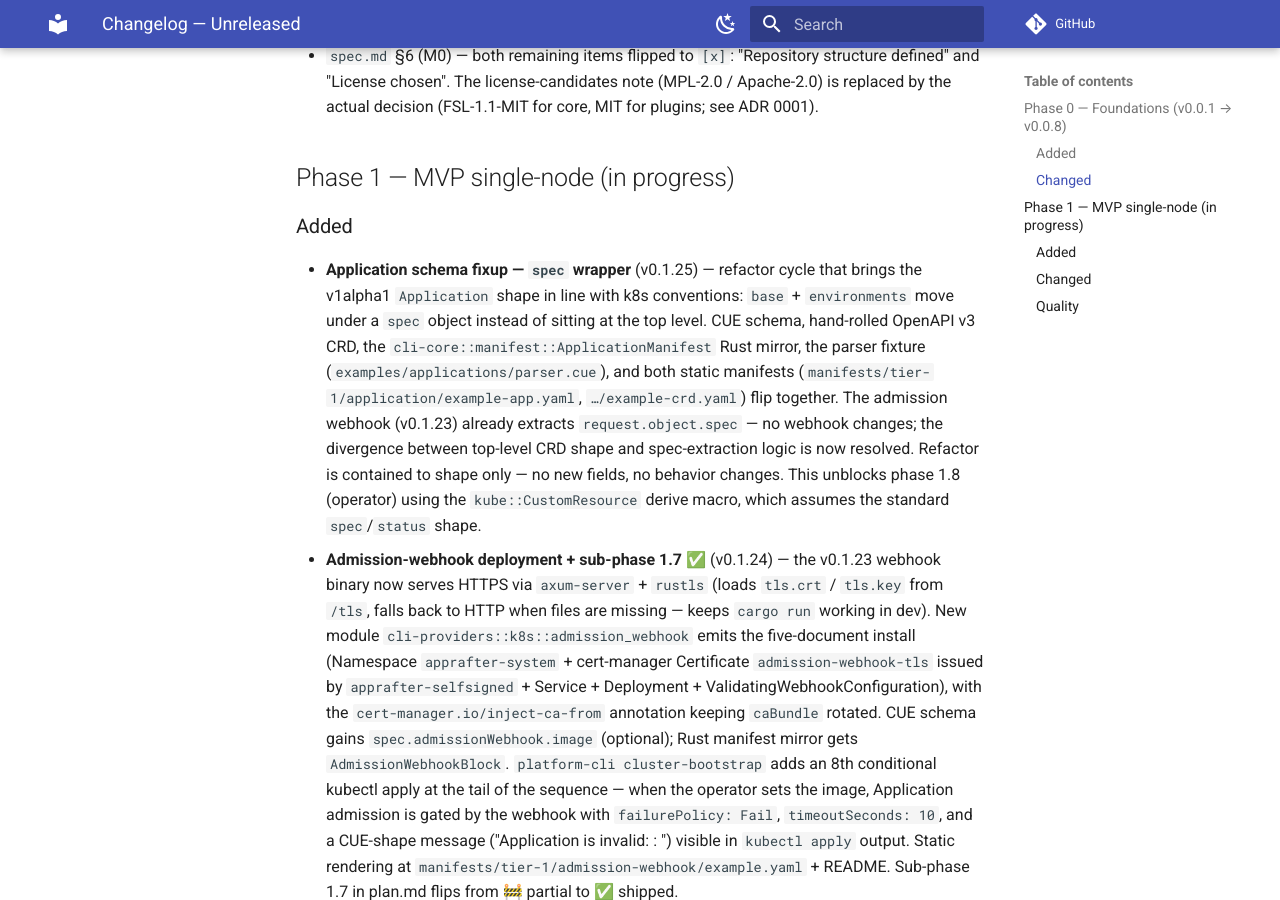
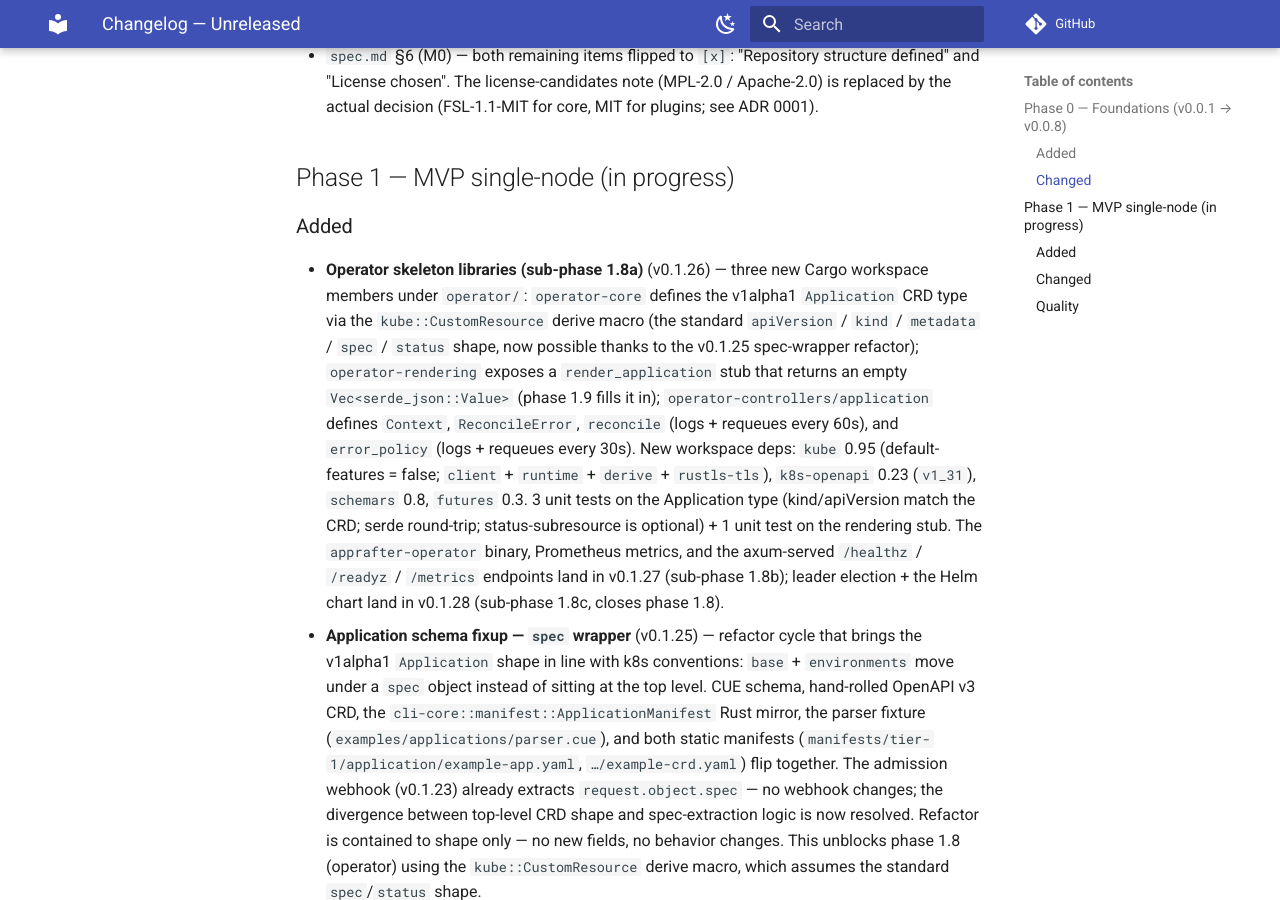
Before and after one commit to AppRafter/apprafter, an MkDocs documentation site: the page built from docs/changelog/UNRELEASED.md, in a window 1280 px wide and 900 px high, scrolled down 1308 px. Built offline with MkDocs 1.6.1 and Material for MkDocs 9.7.7, drawn with Linux system fonts in a browser that asks for light colours; comment, search, counter and statistics services are not loaded.

Commit message:
docs: log operator skeleton libs (sub-phase 1.8a) for v0.1.26

```diff
--- a/docs/changelog/UNRELEASED.md
+++ b/docs/changelog/UNRELEASED.md
@@ -61,6 +61,26 @@ the `0.0.x` series; semver starts at 1.0.
 
 ### Added
 
+- **Operator skeleton libraries (sub-phase 1.8a)** (v0.1.26) —
+  three new Cargo workspace members under `operator/`:
+  `operator-core` defines the v1alpha1 `Application` CRD type via
+  the `kube::CustomResource` derive macro (the standard
+  `apiVersion` / `kind` / `metadata` / `spec` / `status` shape, now
+  possible thanks to the v0.1.25 spec-wrapper refactor);
+  `operator-rendering` exposes a `render_application` stub that
+  returns an empty `Vec<serde_json::Value>` (phase 1.9 fills it in);
+  `operator-controllers/application` defines `Context`,
+  `ReconcileError`, `reconcile` (logs + requeues every 60s), and
+  `error_policy` (logs + requeues every 30s). New workspace deps:
+  `kube` 0.95 (default-features = false; `client` + `runtime` +
+  `derive` + `rustls-tls`), `k8s-openapi` 0.23 (`v1_31`),
+  `schemars` 0.8, `futures` 0.3. 3 unit tests on the Application
+  type (kind/apiVersion match the CRD; serde round-trip;
+  status-subresource is optional) + 1 unit test on the rendering
+  stub. The `apprafter-operator` binary, Prometheus metrics, and
+  the axum-served `/healthz` / `/readyz` / `/metrics` endpoints
+  land in v0.1.27 (sub-phase 1.8b); leader election + the Helm
+  chart land in v0.1.28 (sub-phase 1.8c, closes phase 1.8).
 - **Application schema fixup — `spec` wrapper** (v0.1.25) —
   refactor cycle that brings the v1alpha1 `Application` shape in
   line with k8s conventions: `base` + `environments` move under a
```
Also changed, not shown: plan.md (+2 -0 lines).
